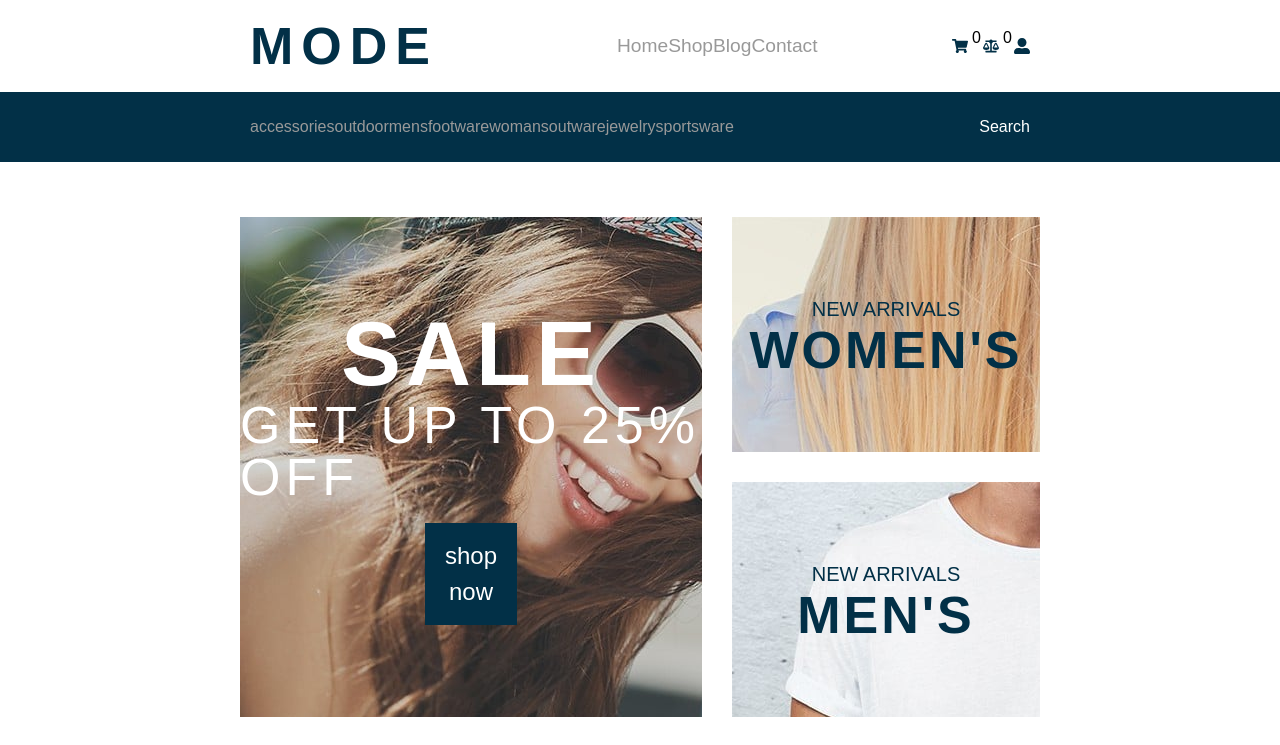
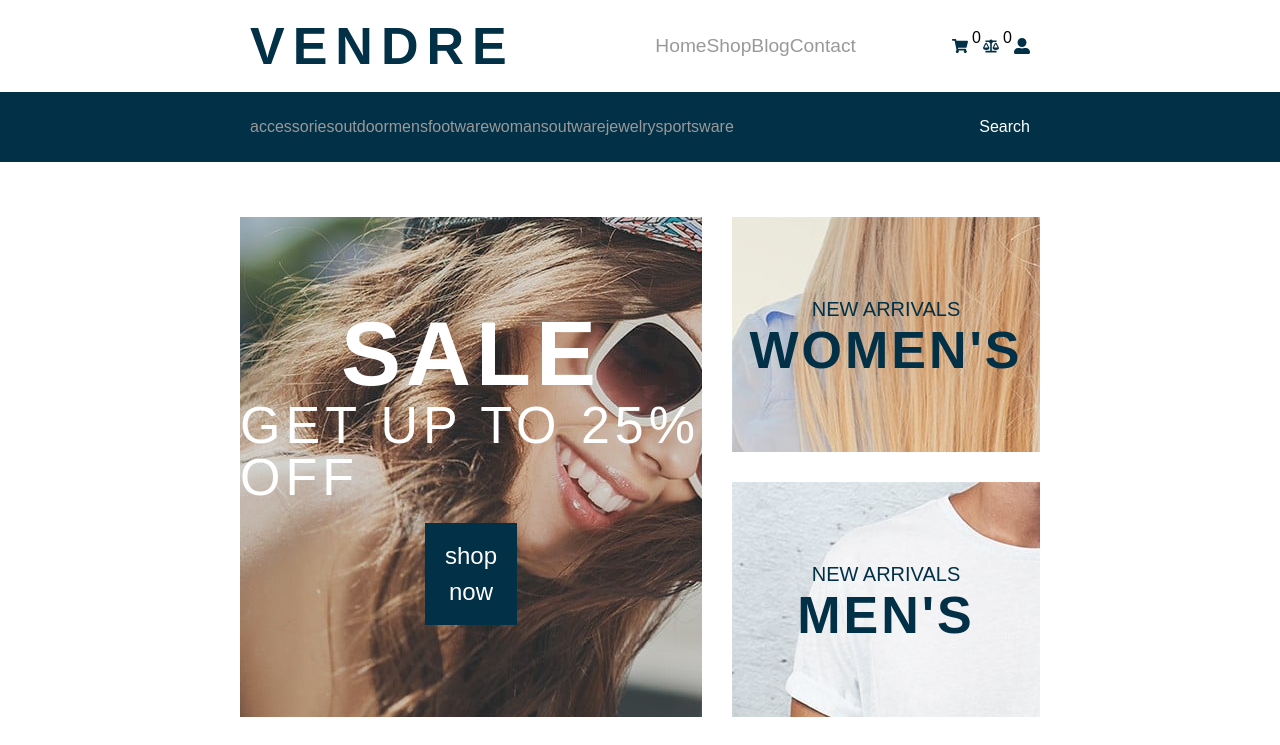
Before and after one commit to Trend20/React-Typescript-e-commerce-template, a React (Create React App) app: page / in a window 1280 px wide. Shown: the top 745 px of the page. Built offline with nearby package versions, Linux system fonts and the light colour scheme; a small style sheet from the web is missing; a web font is replaced by a local one.

Commit message:
product naming fix

```diff
--- a/public/index.html
+++ b/public/index.html
@@ -11,7 +11,7 @@
     />
 <!--    <link rel="apple-touch-icon" href="%PUBLIC_URL%/logo192.png" />-->
     <link rel="manifest" href="%PUBLIC_URL%/manifest.json" />
-    <title>Mode</title>
+    <title>Vendre</title>
   </head>
   <body>
     <noscript>You need to enable JavaScript to run this app.</noscript>
--- a/src/components/navbar/Navbar.tsx
+++ b/src/components/navbar/Navbar.tsx
@@ -10,7 +10,7 @@ const Navbar: FC = () => {
   return (
     <div className='navbar'>
       <div className="logo">
-        <h1 onClick={() => { navigate('/') }}>Mode</h1>
+        <h1 onClick={() => { navigate('/') }}>Vendre</h1>
       </div>
         <div className="nav-links">
             <ul>
```
Also changed, not shown: public/manifest.json.
